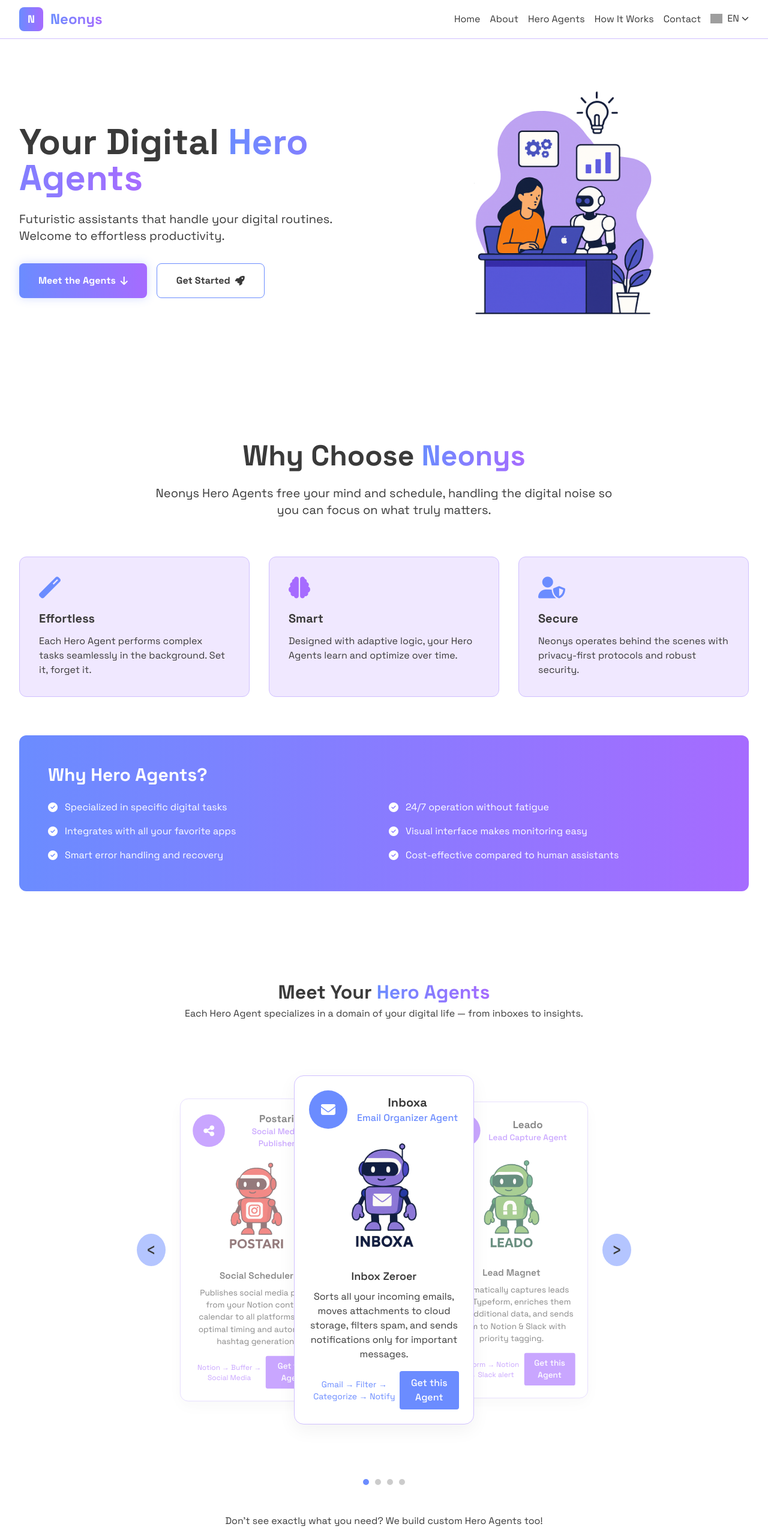
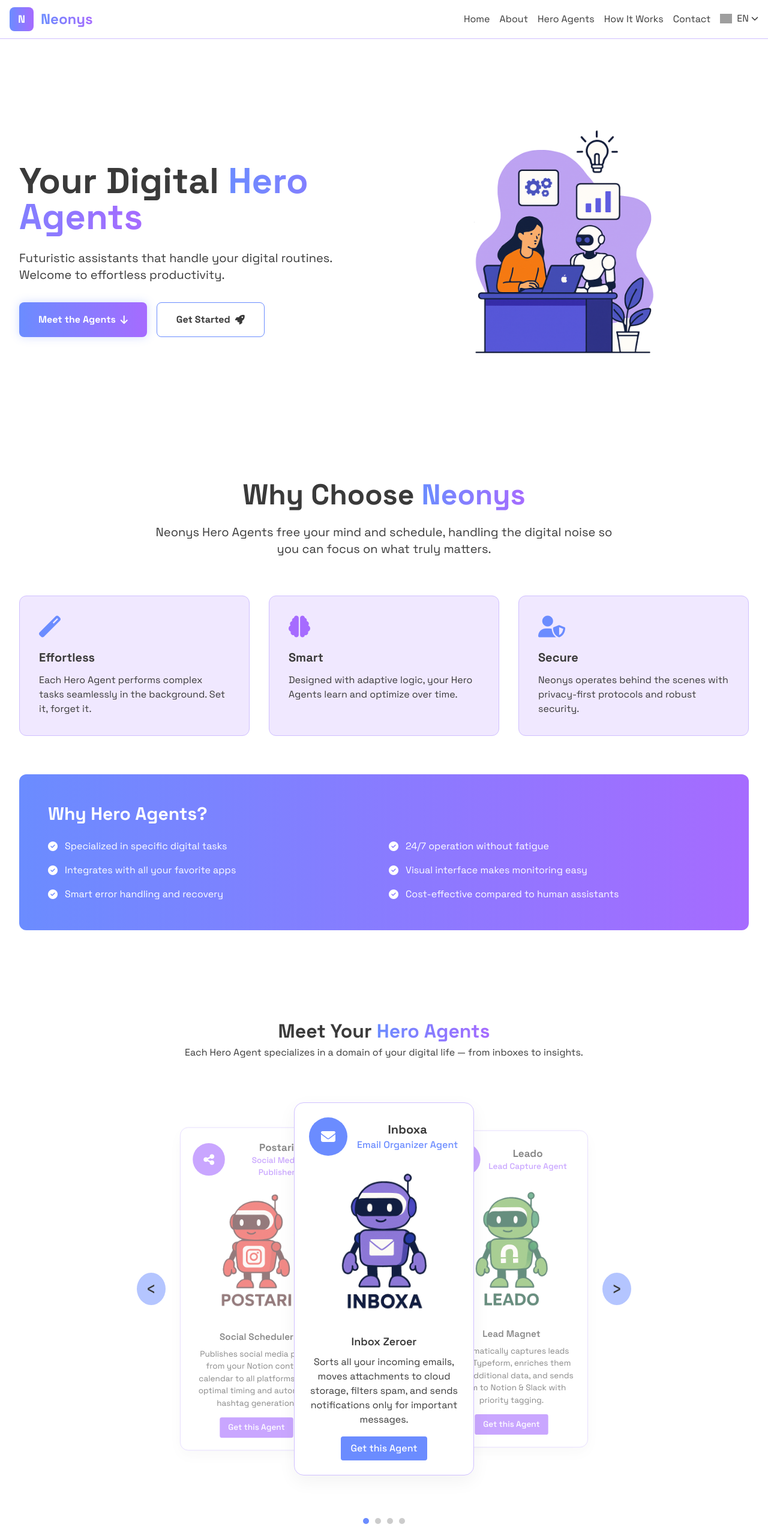
Before and after one commit to OnlyShoky/neonys, an Angular app: page / in a window 1280 px wide. Shown: the top 2566 px of the page at 60% size. Built offline with nearby package versions, Linux system fonts and the light colour scheme; grey boxes are pictures that could not be loaded.

Commit message:
Fixed images, agents and mobile version

```diff
--- a/src/app/features/agents/components/agents/agents.html
+++ b/src/app/features/agents/components/agents/agents.html
@@ -7,6 +7,7 @@
   <div class="carousel-container">
     <div class="carousel">
       <button class="arrow left" (click)="prev()">‹</button>
+
 
       <div class="track-container">
         <div class="track">
--- a/src/app/features/navigation/components/navigation/navigation.html
+++ b/src/app/features/navigation/components/navigation/navigation.html
@@ -1,5 +1,6 @@
-<nav class="fixed w-full z-50 bg-opacity-80 backdrop-blur-sm bg-white border-b border-border-purple">
-  <div class="max-w-7xl mx-auto px-4 sm:px-6 lg:px-8">
+<nav class=" w-full z-50 bg-opacity-80 backdrop-blur-sm bg-white border-b border-border-purple">
+  <!-- Remplacez le conteneur max-w-7xl par un conteneur plus adapté mobile -->
+  <div class="w-full px-4">
     <div class="flex items-center justify-between h-16">
       <div class="flex items-center">
         <div class="h-10 w-10 mr-3 bg-gradient-to-r from-primary-blue to-primary-purple rounded-lg flex items-center justify-center">
@@ -7,6 +8,8 @@
         </div>
         <span class="text-2xl font-bold gradient-text">Neonys</span>
       </div>
+
+      <!-- Menu desktop - caché sur mobile -->
       <div class="hidden md:flex items-center space-x-4">
         <div class="flex items-baseline space-x-4 text-text-gray">
           <a href="#home" class="hover:text-primary-blue nav-link" (click)="scrollToSection('home')">{{ getTranslation('nav.home') }}</a>
@@ -17,7 +20,9 @@
         </div>
         <app-language-selector class="ml-6"></app-language-selector>
       </div>
-      <div class="md:hidden">
+
+      <!-- Bouton menu mobile -->
+      <div class="sm:hidden">
         <button class="text-text-gray hover:text-primary-blue focus:outline-none" (click)="toggleMobileMenu()">
           <svg class="h-6 w-6" fill="none" viewBox="0 0 24 24" stroke="currentColor">
             <path stroke-linecap="round" stroke-linejoin="round" stroke-width="2" d="M4 6h16M4 12h16M4 18h16"></path>
@@ -26,9 +31,9 @@
       </div>
     </div>
 
-    <!-- Mobile menu -->
-    <div class="md:hidden" [class.show]="isMobileMenuOpen">
-      <div class="px-2 pt-2 pb-3 space-y-1 sm:px-3 bg-white border-t border-border-purple">
+    <!-- Mobile menu - CORRIGÉ -->
+    <div class="sm:hidden transition-all duration-300 ease-in-out" [class.hidden]="!isMobileMenuOpen" [class.block]="isMobileMenuOpen">
+      <div class="px-2 pt-2 pb-3 space-y-1 bg-white border-t border-border-purple">
         <a href="#home" class="block px-3 py-2 text-text-gray hover:text-primary-blue" (click)="scrollToSection('home'); toggleMobileMenu()">{{ getTranslation('nav.home') }}</a>
         <a href="#about" class="block px-3 py-2 text-text-gray hover:text-primary-blue" (click)="scrollToSection('about'); toggleMobileMenu()">{{ getTranslation('nav.about') }}</a>
         <a href="#agents" class="block px-3 py-2 text-text-gray hover:text-primary-blue" (click)="scrollToSection('agents'); toggleMobileMenu()">{{ getTranslation('nav.agents') }}</a>
--- a/src/app/features/navigation/components/navigation/navigation.scss
+++ b/src/app/features/navigation/components/navigation/navigation.scss
@@ -36,6 +36,7 @@ section {
   overflow: hidden;
   opacity: 0;
 
+
   &.show {
     max-height: 500px;
     opacity: 1;
--- a/src/app/shared/components/agent-card/agent-card.html
+++ b/src/app/shared/components/agent-card/agent-card.html
@@ -11,19 +11,15 @@
     </div>
 
     <div class="mb-6 flex-grow">
-      <img [src]="agent.image" [alt]="agent.name" class="w-full h-48 object-contain character-img">
+      <img [src]="agent.image" [alt]="agent.name" class="w-full h-64 object-contain character-img">
     </div>
 
     <h4 class="text-lg font-semibold mb-2">{{ getTranslation(agent.subtitleKey) }}</h4>
     <p class="mb-4">{{ getTranslation(agent.descKey) }}</p>
 
-    <div class="flex justify-between items-center mt-auto">
-      <span class="text-sm" [style.color]="agent.color">{{agent.workflow}}</span>
-      <button
-        class="px-4 py-2 rounded text-white font-medium transition"
-        [style.background]="agent.color"
-        (click)="onGetAgent()"
-      >
+    <div class="flex justify-center items-center mt-auto">
+      <button class="px-4 py-2 rounded text-white font-medium transition" [style.background]="agent.color"
+        (click)="onGetAgent()">
         {{ getTranslation('agents.cta') }}
       </button>
     </div>
```
Also changed, not shown: src/assets/timesaving.png.
